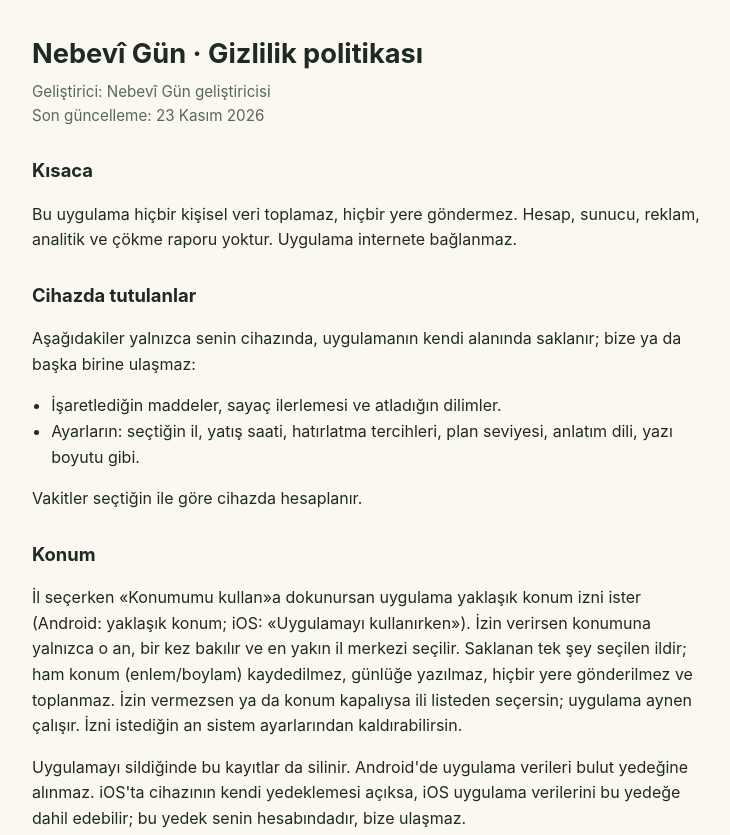
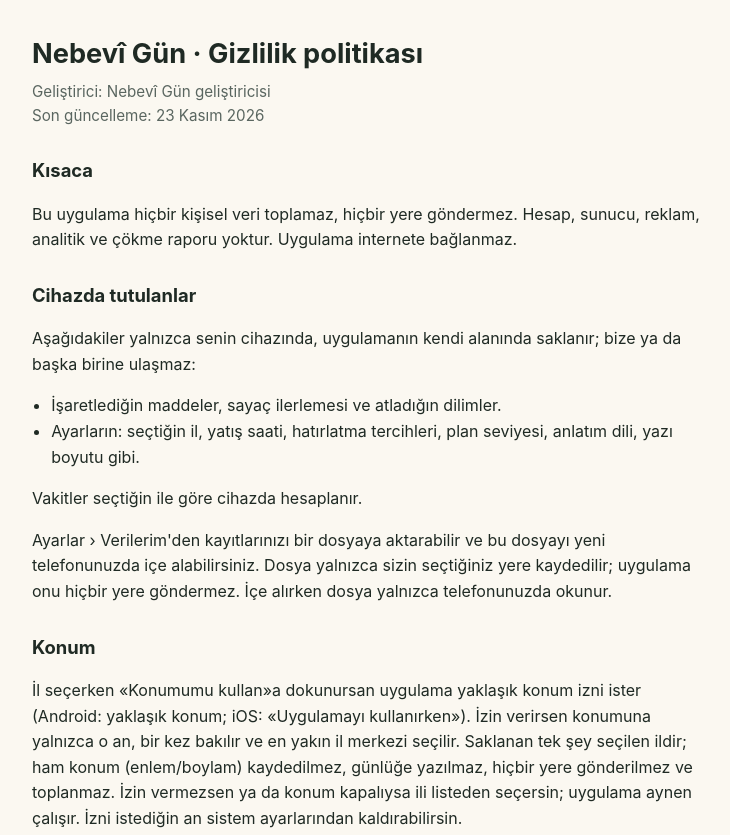
Before and after one commit to zikirvaktisunnetdua/nebevigun, a plain HTML site: page gizlilik/index.html in a window 1280 px wide. Shown: the top 835 px of the page, without its empty margins (268-998 px from the left). Drawn offline with Linux system fonts and the light colour scheme.

Commit message:
Privacy page: add data export/import paragraph

```diff
--- a/gizlilik/index.html
+++ b/gizlilik/index.html
@@ -22,6 +22,7 @@
 <li>Ayarların: seçtiğin il, yatış saati, hatırlatma tercihleri, plan seviyesi, anlatım dili, yazı boyutu gibi.</li>
 </ul>
 <p>Vakitler seçtiğin ile göre cihazda hesaplanır.</p>
+<p>Ayarlar › Verilerim'den kayıtlarınızı bir dosyaya aktarabilir ve bu dosyayı yeni telefonunuzda içe alabilirsiniz. Dosya yalnızca sizin seçtiğiniz yere kaydedilir; uygulama onu hiçbir yere göndermez. İçe alırken dosya yalnızca telefonunuzda okunur.</p>
 
 <h2>Konum</h2>
 <p>İl seçerken «Konumumu kullan»a dokunursan uygulama yaklaşık konum izni ister (Android: yaklaşık konum; iOS: «Uygulamayı kullanırken»). İzin verirsen konumuna yalnızca o an, bir kez bakılır ve en yakın il merkezi seçilir. Saklanan tek şey seçilen ildir; ham konum (enlem/boylam) kaydedilmez, günlüğe yazılmaz, hiçbir yere gönderilmez ve toplanmaz. İzin vermezsen ya da konum kapalıysa ili listeden seçersin; uygulama aynen çalışır. İzni istediğin an sistem ayarlarından kaldırabilirsin.</p>
```
